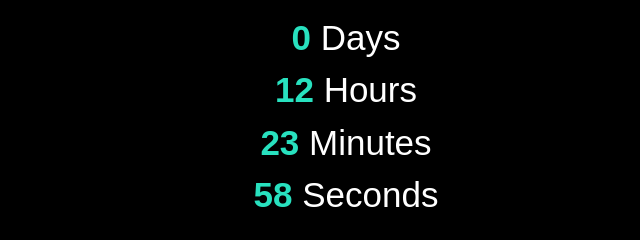
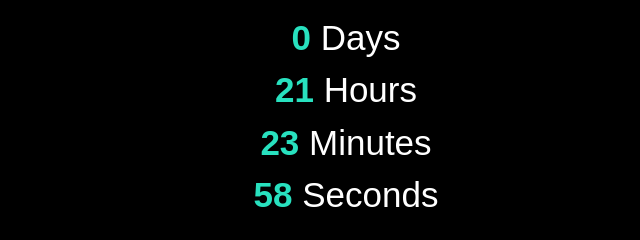
Before and after one commit to nilendrapatel1317/interviewCountDown, a plain HTML site: page index.html in a window 1280 px wide. Shown: the part 394-634 px from the top of the page, 294-934 px from the left. Drawn offline with Linux system fonts and the light colour scheme.

Commit message:
Update index.html

```diff
--- a/index.html
+++ b/index.html
@@ -71,7 +71,7 @@
 
     <script>
       // Set the target date for the interview (7th April 2025)
-      const targetDate = new Date('2025-04-07T00:00:00');
+      const targetDate = new Date('2025-04-07T09:00:00');
 
       // Function to format the time remaining
       function formatTime(ms) {
```
